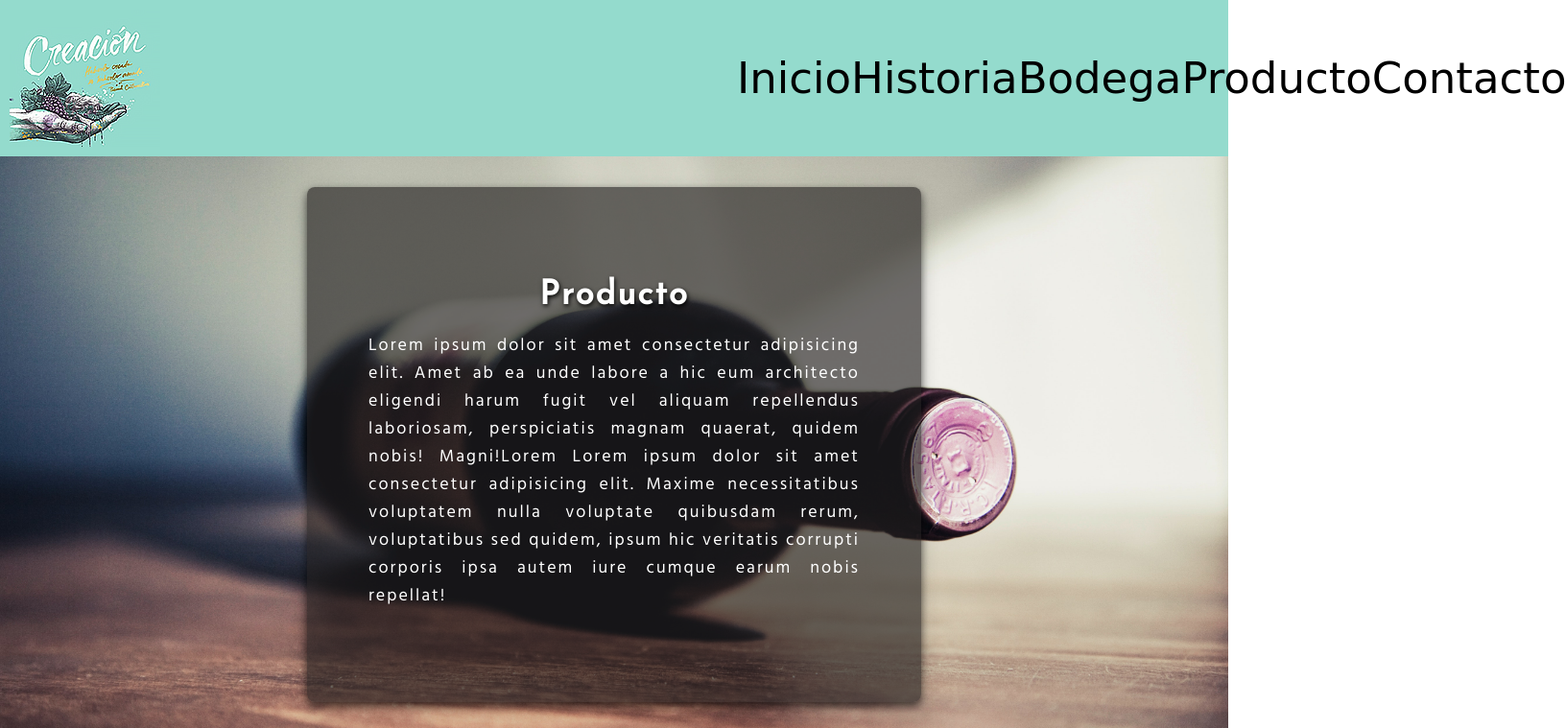
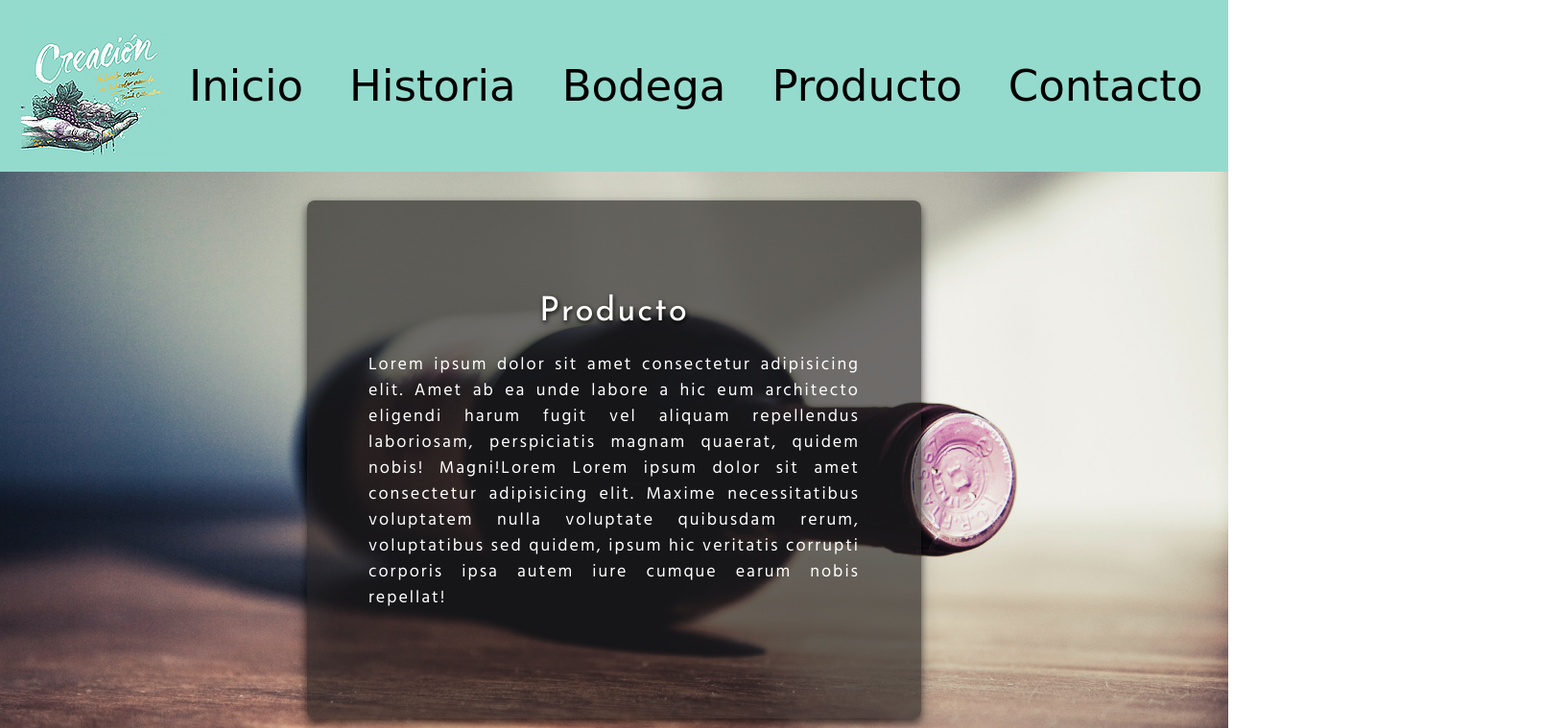
Before and after one commit to ncastrovillari/desafio-final, a plain HTML site: page pages/producto.html in a window 1280 px wide. Shown: the top 759 px of the page at 96% size, 1632 px wide, since content can reach past the window. Drawn offline with nearby package versions, Linux system fonts and the light colour scheme; files whose address does not match are found by name; a web font is replaced by a local one.

Commit message:
bootstrap agregado a producto

```diff
--- a/pages/producto.html
+++ b/pages/producto.html
@@ -6,39 +6,50 @@
         <meta http-equiv="X-UA-Compatible" content="IE=edge">
         <meta name="viewport" content="width=device-width, initial-scale=1.0">
         <link rel="shortcut icon" href="../assets/favicon.ico" type="image/x-icon">
+        <link href="https://cdn.jsdelivr.net/npm/bootstrap@5.1.3/dist/css/bootstrap.min.css" rel="stylesheet"
+            integrity="sha384-1BmE4kWBq78iYhFldvKuhfTAU6auU8tT94WrHftjDbrCEXSU1oBoqyl2QvZ6jIW3" crossorigin="anonymous">
         <link rel="stylesheet" href="../css/style.css">
         <link rel="preconnect" href="https://fonts.googleapis.com">
         <link rel="preconnect" href="https://fonts.gstatic.com" crossorigin>
         <link href="https://fonts.googleapis.com/css2?family=Hind&family=Josefin+Sans&family=Square+Peg&display=swap"
             rel="stylesheet">
         <link rel="stylesheet" href="https://cdnjs.cloudflare.com/ajax/libs/animate.css/4.1.1/animate.min.css" />
-    <title>Bodega Creación | Producto</title>
+        <meta name="viewport" content="initial-scale=1.0">
+        <title>Bodega Creación | Historia</title>
     </head>
 
 <body>
     <header class="header-bodega">
+        <nav class="navbar navbar-expand-lg navbar-light w-100">
+            <div class="container-fluid">
                 <div class="div-logo">
-            <a link rel="index" href="../index.html" title="Inicio"> <img class="header-logo" src="../assets/logo.png"
-                    alt="Logo"> </a>
+                    <a link rel="index" href="../index.html" title="Inicio"> <img class="header-logo"
+                            src="../assets/logo.png" alt="Logo"> </a>
                 </div>
-        <nav class="nav-bodega">
-            <ul class="list-bodega">
-                <li class="list-element-bodega">
-                    <a href="../index.html">Inicio</a>
+                <button class="navbar-toggler" type="button" data-bs-toggle="collapse" data-bs-target="#navbarNav"
+                    aria-controls="navbarNav" aria-expanded="false" aria-label="Toggle navigation">
+                    <span class="navbar-toggler-icon"></span>
+                </button>
+                <div class="collapse navbar-collapse justify-content-end" id="navbarNav">
+                    <ul class="navbar-nav">
+                        <li class="nav-item list-element-bodega">
+                            <a class="nav-link" style="color: black;" href="../index.html">Inicio</a>
                         </li>
-                <li class="list-element-bodega">
-                    <a href="historia.html">Historia</a>
+                        <li class="nav-item list-element-bodega">
+                            <a class="nav-link" style="color: black;" href="historia.html">Historia</a>
                         </li>
-                <li class="list-element-bodega">
-                    <a href="bodega.html">Bodega</a>
+                        <li class="nav-item list-element-bodega">
+                            <a class="nav-link" style="color: black;" href="bodega.html">Bodega</a>
                         </li>
-                <li class="list-element-bodega">
-                    <a href="producto.html">Producto</a>
+                        <li class="nav-item list-element-bodega">
+                            <a class="nav-link" style="color: black;" href="producto.html">Producto</a>
                         </li>
-                <li class="list-element-bodega">
-                    <a href="contacto.html">Contacto</a>
+                        <li class="nav-item list-element-bodega">
+                            <a class="nav-link" style="color: black;" href="contacto.html">Contacto</a>
                         </li>
                     </ul>
+                </div>
+            </div>
         </nav>
     </header>
 
@@ -94,13 +105,11 @@
             <img src="../assets/facebook.png"></a>
     </footer>
 
-    <script src="https://unpkg.com/aos@2.3.1/dist/aos.js"></script>
-    <script>
-        AOS.init({
-            disable: function () {
-                var maxWidth = 960
-            }
-        });
+    <script src="https://cdn.jsdelivr.net/npm/@popperjs/core@2.10.2/dist/umd/popper.min.js"
+        integrity="sha384-7+zCNj/IqJ95wo16oMtfsKbZ9ccEh31eOz1HGyDuCQ6wgnyJNSYdrPa03rtR1zdB" crossorigin="anonymous">
+    </script>
+    <script src="https://cdn.jsdelivr.net/npm/bootstrap@5.1.3/dist/js/bootstrap.min.js"
+        integrity="sha384-QJHtvGhmr9XOIpI6YVutG+2QOK9T+ZnN4kzFN1RtK3zEFEIsxhlmWl5/YESvpZ13" crossorigin="anonymous">
     </script>
 </body>
 
```
Also changed, not shown: pages/bodega.html (+35 -16 lines), pages/historia.html (+14 -13 lines). Lines whose indentation alone changed are shown as unchanged.
